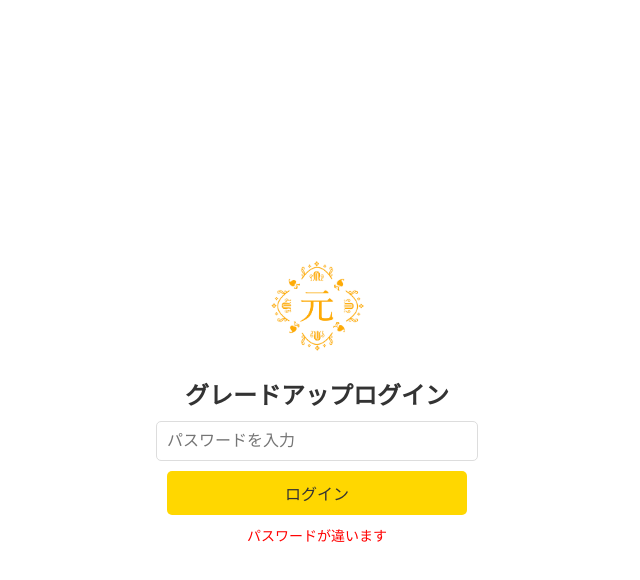
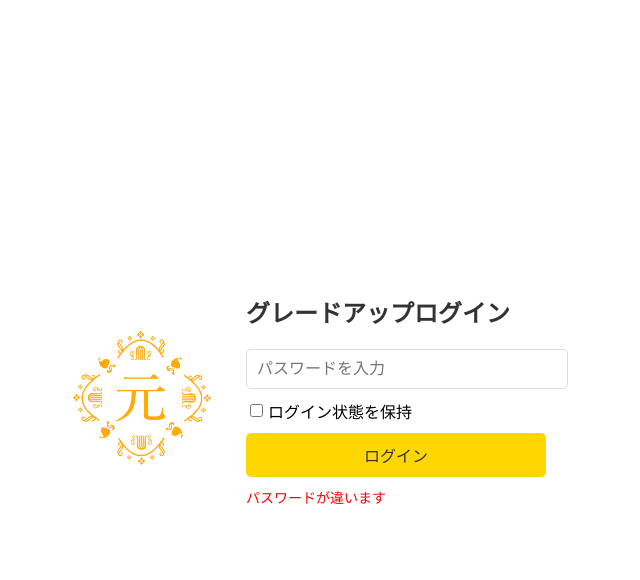
Before and after one commit to hontani-hajime/upgrade, a plain HTML site: page index.html in a window 1280 px wide. Both pictures are taken after a click on the button "ログイン". Shown: the whole page, without its empty margins (323-963 px from the left). Drawn offline with Linux system fonts and the light colour scheme.

Commit message:
Update index.html

```diff
--- a/index.html
+++ b/index.html
@@ -18,22 +18,27 @@
     }
     .login-screen {
       display: flex;
-      flex-direction: column;
+      align-items: center;
       justify-content: center;
-      align-items: center;
+      flex-direction: row;
       height: 100vh;
       background-color: #ffffff;
     }
-    .login-screen img {
-      width: 100px;
-      margin-bottom: 20px;
+    .login-left img {
+      width: 150px;
     }
-    .login-screen h1 {
-      margin: 0 0 10px;
+    .login-right {
+      display: flex;
+      flex-direction: column;
+      align-items: flex-start;
+      margin-left: 30px;
+    }
+    .login-right h1 {
+      margin: 0 0 20px;
       font-size: 24px;
       color: #333;
     }
-    .login-screen input[type="password"] {
+    .login-right input[type="password"] {
       width: 300px;
       padding: 10px;
       font-size: 16px;
@@ -41,7 +46,7 @@
       border: 1px solid #ddd;
       border-radius: 5px;
     }
-    .login-screen button {
+    .login-right button {
       width: 300px;
       padding: 10px;
       font-size: 16px;
@@ -52,10 +57,18 @@
       cursor: pointer;
       transition: background-color 0.5s ease;
     }
-    .login-screen button:hover {
+    .login-right button:hover {
       background-color: #e6c200; /* ホバー時の濃い金色 */
     }
-    .login-screen .error {
+    .login-right .checkbox-container {
+      display: flex;
+      align-items: center;
+      margin-bottom: 10px;
+    }
+    .login-right .checkbox-container input[type="checkbox"] {
+      margin-right: 5px;
+    }
+    .login-right .error {
       color: red;
       font-size: 14px;
       margin-top: 10px;
@@ -121,11 +134,19 @@
 <body>
   <!-- ログイン画面 -->
   <div class="login-screen" id="login-screen">
-    <img src="https://hontani-hajime.github.io/upgrade/upgrade-logo.JPG" alt="ロゴ">
-    <h1>グレードアップログイン</h1>
-    <input type="password" id="password" placeholder="パスワードを入力">
-    <button id="login-button">ログイン</button>
-    <div class="error" id="error-message" style="display: none;">パスワードが違います</div>
+    <div class="login-left">
+      <img src="https://hontani-hajime.github.io/upgrade/upgrade-logo.JPG" alt="ロゴ">
+    </div>
+    <div class="login-right">
+      <h1>グレードアップログイン</h1>
+      <input type="password" id="password" placeholder="パスワードを入力">
+      <div class="checkbox-container">
+        <input type="checkbox" id="remember-me">
+        <label for="remember-me">ログイン状態を保持</label>
+      </div>
+      <button id="login-button">ログイン</button>
+      <div class="error" id="error-message" style="display: none;">パスワードが違います</div>
+    </div>
   </div>
 
   <!-- メインコンテンツ -->
@@ -152,25 +173,38 @@
     const mainContent = document.getElementById("main-content");
     const loginButton = document.getElementById("login-button");
     const errorMessage = document.getElementById("error-message");
+    const rememberMe = document.getElementById("remember-me");
+
+    // ページ読み込み時、ログイン状態を確認
+    if (localStorage.getItem("loggedIn") === "true") {
+      showMainContent();
+    }
 
     loginButton.addEventListener("click", () => {
       const enteredPassword = document.getElementById("password").value;
       if (enteredPassword === correctPassword) {
+        if (rememberMe.checked) {
+          localStorage.setItem("loggedIn", "true");
+        }
         // ボタンの色が濃くなるアニメーション
         loginButton.style.backgroundColor = "#e6c200";
         setTimeout(() => {
           // ログイン画面をフェードアウトしてメイン画面を表示
-          loginScreen.style.display = "none";
-          mainContent.style.display = "block";
-          setTimeout(() => {
-            mainContent.style.opacity = 1;
-          }, 10);
+          showMainContent();
         }, 500);
       } else {
         // パスワードが間違っている場合のエラーメッセージ
         errorMessage.style.display = "block";
       }
     });
+
+    function showMainContent() {
+      loginScreen.style.display = "none";
+      mainContent.style.display = "block";
+      setTimeout(() => {
+        mainContent.style.opacity = 1;
+      }, 10);
+    }
   </script>
 </body>
 </html>
```
